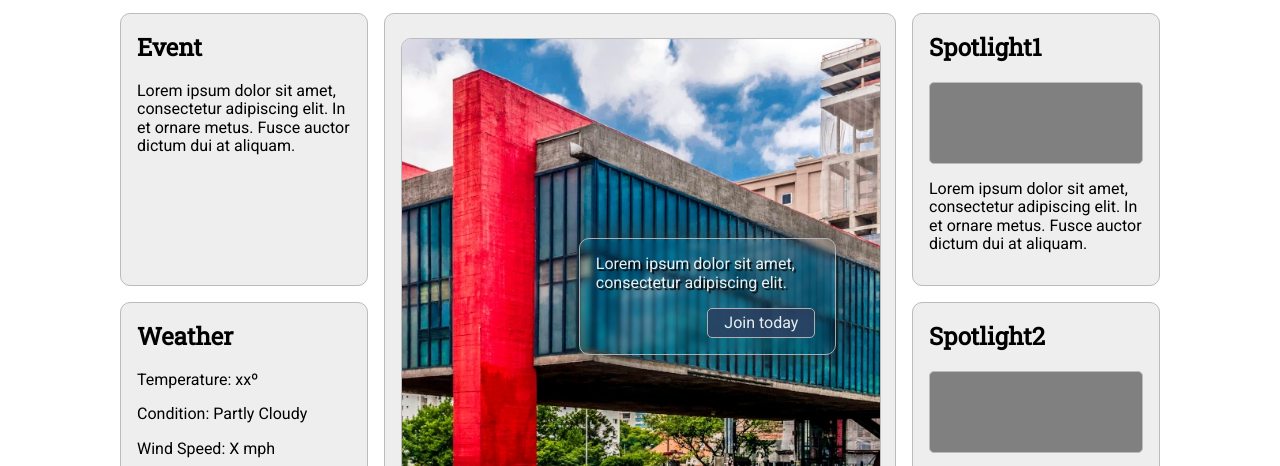
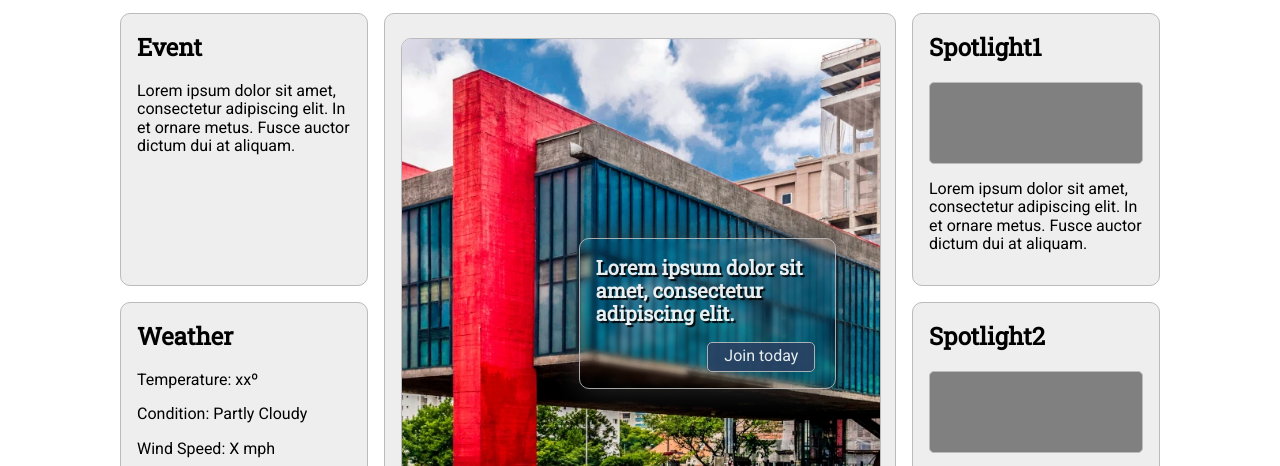
Before and after one commit to Nokutomi/wdd230, a plain HTML site: page chamber/index.html in a window 1280 px wide. Shown: the part 309-775 px from the top of the page. Drawn offline with Linux system fonts and the light colour scheme.

Commit message:
fix: change overlay paragraph to a heading

```diff
--- a/chamber/css/small.css
+++ b/chamber/css/small.css
@@ -125,6 +125,12 @@ main h2 {
   box-shadow: 0 0 30px #333;
   opacity: 0.9;
 }
+
+#hero-overlay h2 {
+  font-size: 20px;
+  padding: 0 1rem;
+}
+
 
 #hero-overlay-btn {
   margin: 0 0.3rem 1rem 50%;
--- a/chamber/index.html
+++ b/chamber/index.html
@@ -72,7 +72,7 @@
           />
         </figure>
         <div id="hero-overlay">
-          <p>Lorem ipsum dolor sit amet, consectetur adipiscing elit.</p>
+          <h2>Lorem ipsum dolor sit amet, consectetur adipiscing elit.</h2>
           <button id="hero-overlay-btn">Join today</button>
         </div>
       </section>
```
